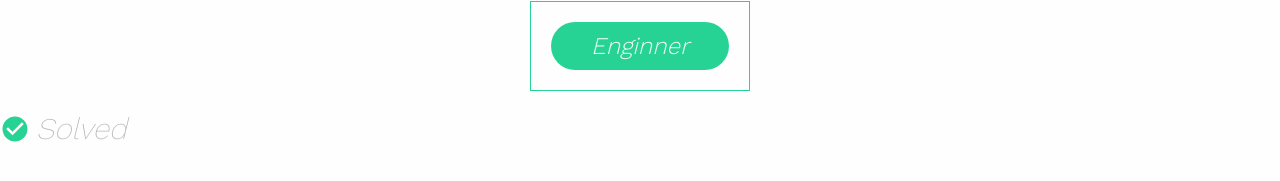
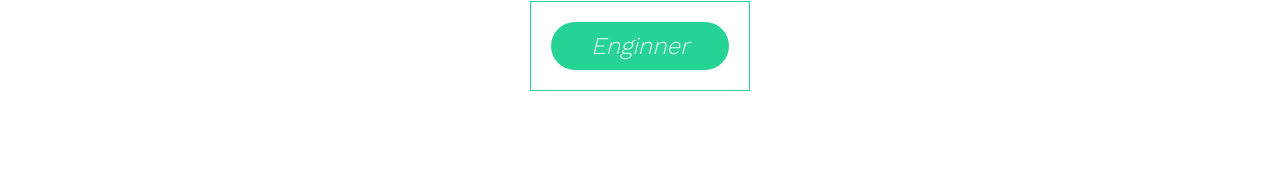
Before and after one commit to platzimaster-wedeal/wefront, a React app: page /draw in a window 1280 px wide. Shown: the part 181-362 px from the top of the page. Built offline with nearby package versions, Linux system fonts and the light colour scheme.

Commit message:
[ADD] - Component ProblemStatus created

```diff
--- a/src/container/Draw.js
+++ b/src/container/Draw.js
@@ -6,8 +6,6 @@ import ButtonAction from "../components/Buttons/ButtonAction";
 import Button from "../components/Buttons/Button";
 import Label from "../components/Labels/Labels";
 import "../assets/styles/components/Draw/Draw.scss";
-
-import ProblemStatus from "../components/ProblemStatus/ProblemStatus";
 
 const Draw = () => {
  return (
@@ -33,7 +31,6 @@ const Draw = () => {
    <div className="andres__components__test container__test">
     <Label name="Enginner" active />
    </div>
-   <ProblemStatus />
   </>
  );
 };
```
